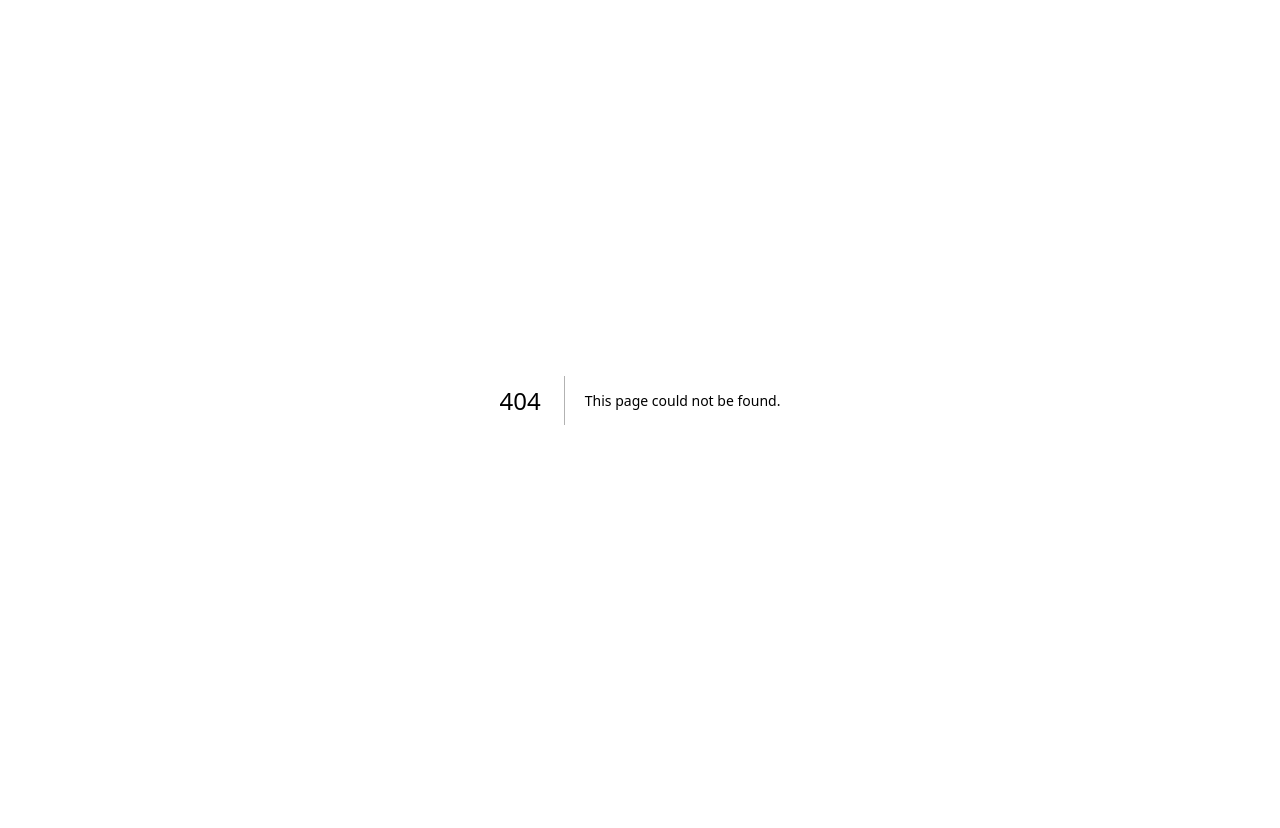
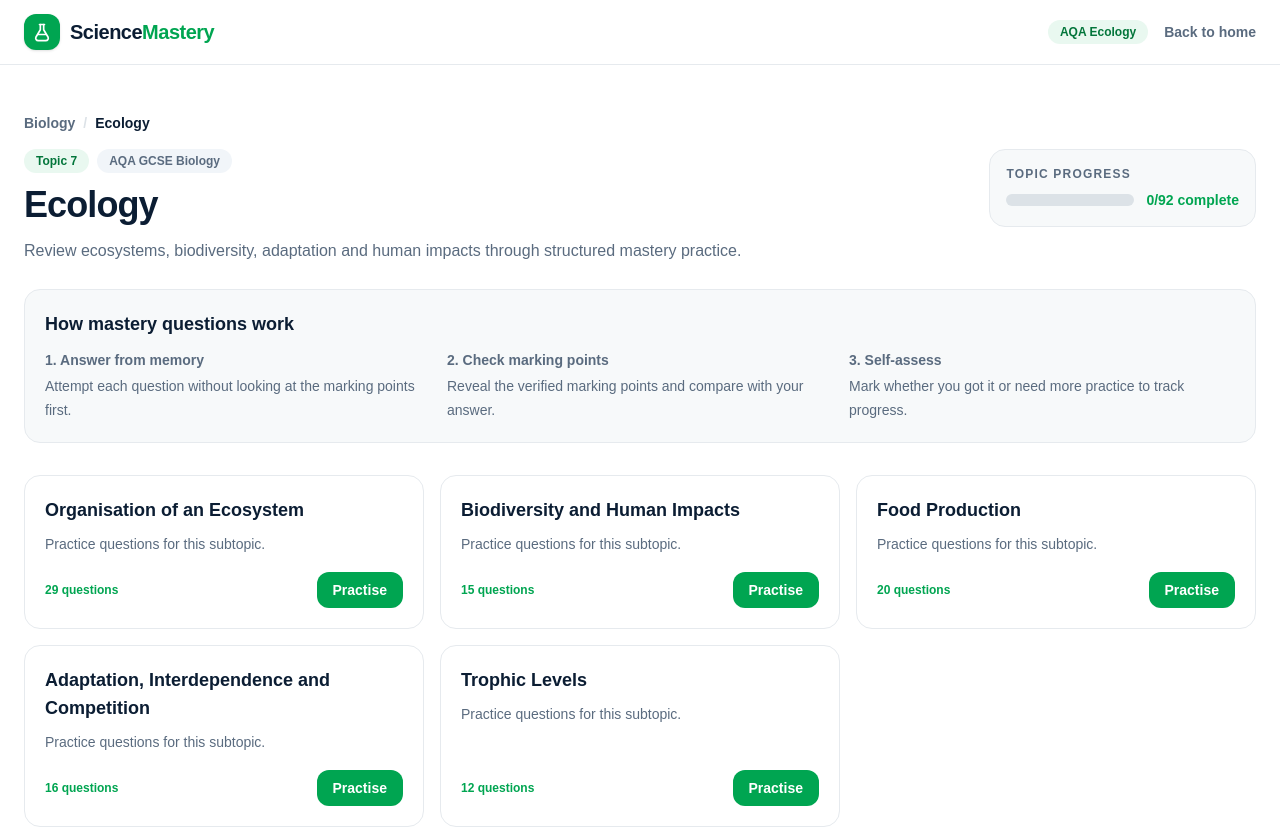
Before and after one commit to marietheresewambele-droid/ScienceMastery, a Next.js app: page /biology/ecology in a window 1280 px wide. Before the commit this address had no page. Shown: the top 828 px of the page. Before the commit the page ends 800 px from the top, so only its background shows below. Built offline with nearby package versions, Linux system fonts and the light colour scheme.

Commit message:
Add ecology Biology route

```diff
--- /dev/null
+++ b/src/app/biology/ecology/page.tsx
@@ -0,0 +1,6 @@
+import BiologyTopicPage from "@/components/topic/BiologyTopicPage";
+import { ecologyConfig } from "@/data/topics/ecology";
+
+export default function EcologyPage() {
+  return <BiologyTopicPage config={ecologyConfig} />;
+}
```
